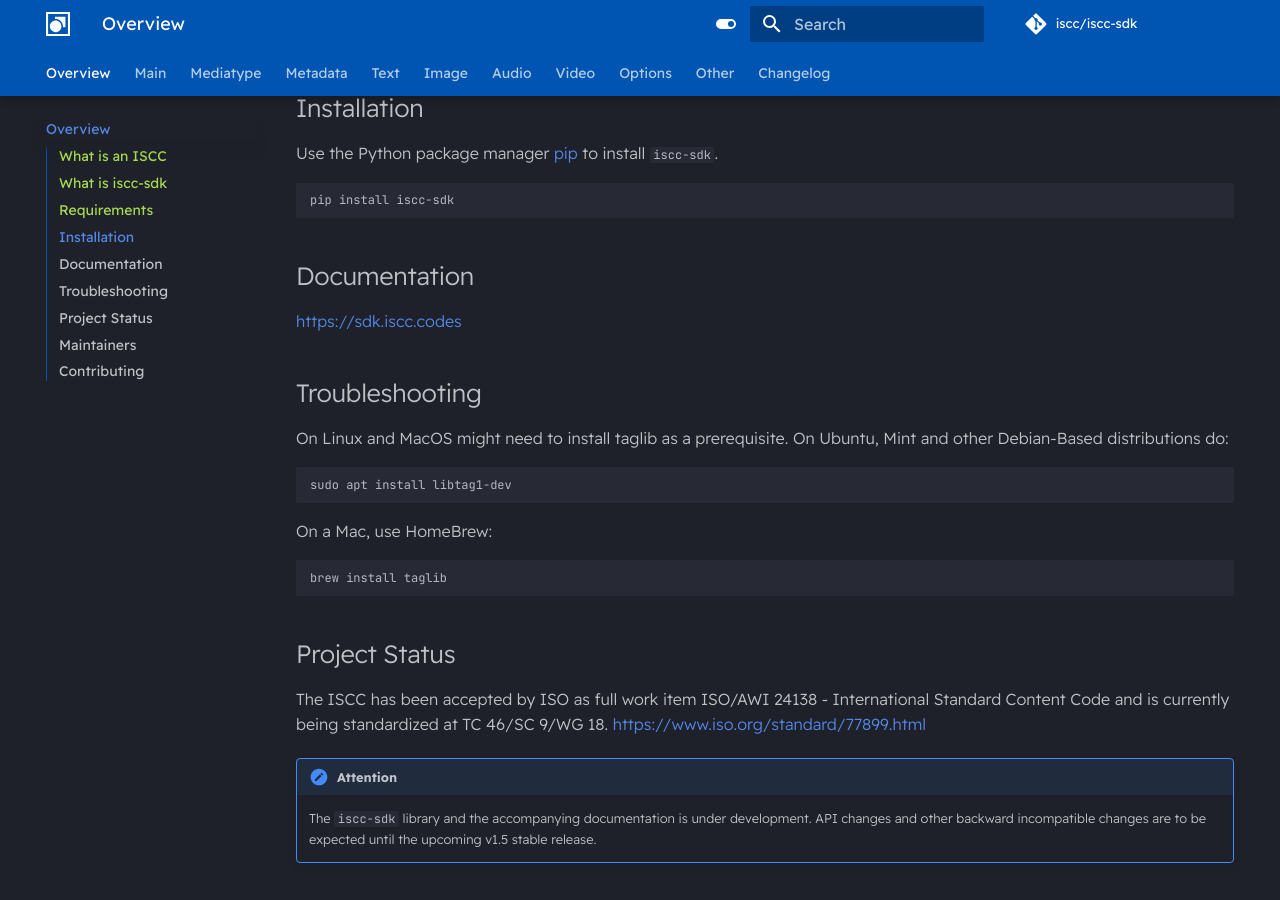
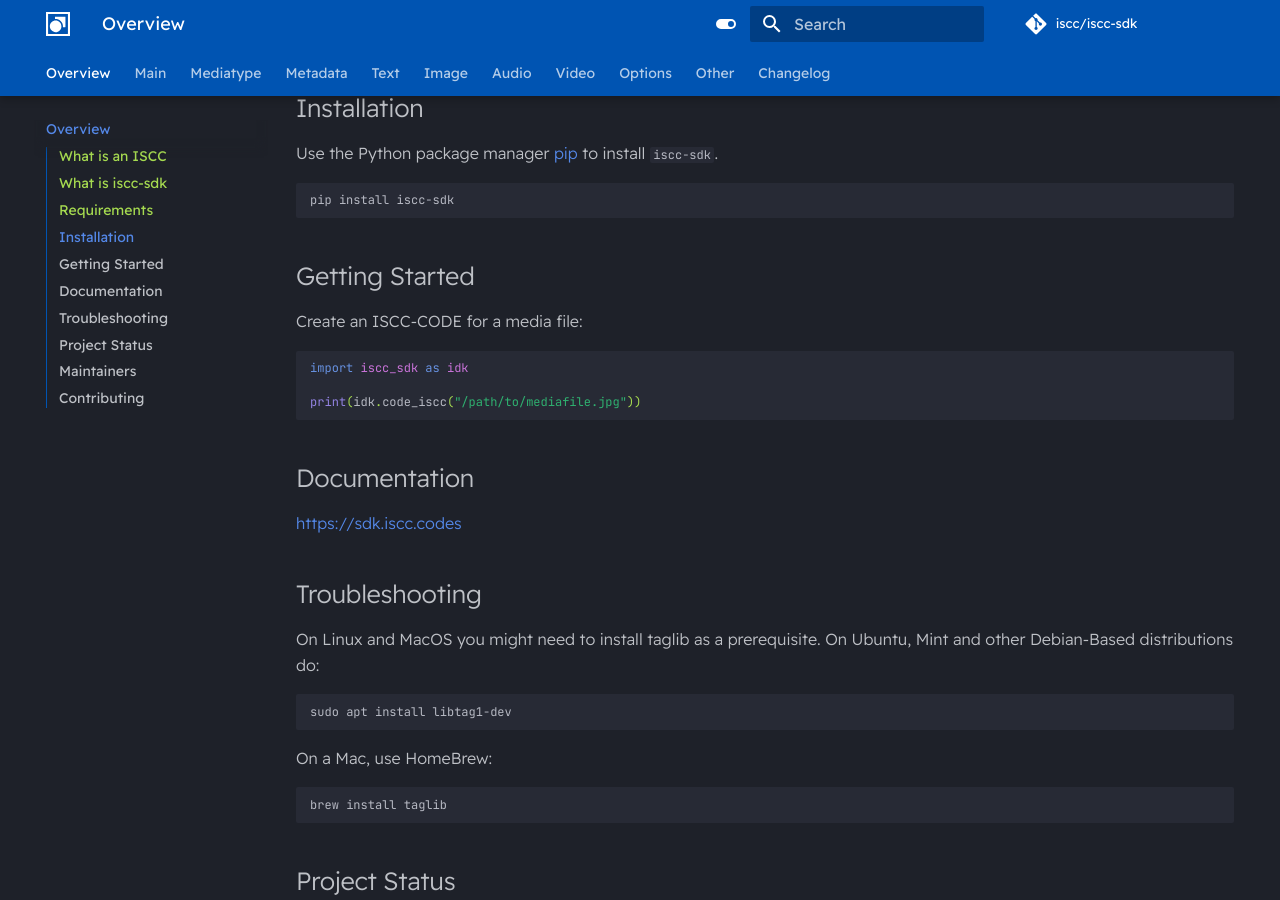
Before and after one commit to iscc/iscc-sdk, an MkDocs documentation site: the page built from docs/index.md, in a window 1280 px wide and 900 px high, scrolled down 1001 px. Built offline with MkDocs 1.6.1 and Material for MkDocs 9.7.7, drawn with Linux system fonts in a browser that asks for light colours; comment, search, counter and statistics services are not loaded.

````diff
--- a/docs/index.md
+++ b/docs/index.md
@@ -47,13 +47,23 @@ Use the Python package manager [pip](https://pip.pypa.io/en/stable/) to install
 pip install iscc-sdk
 ```
 
+## Getting Started
+
+Create an ISCC-CODE for a media file:
+
+```python
+import iscc_sdk as idk
+
+print(idk.code_iscc("/path/to/mediafile.jpg"))
+```
+
 ## Documentation
 
 <https://sdk.iscc.codes>
 
 ## Troubleshooting
 
-On Linux and MacOS might need to install taglib as a prerequisite. On Ubuntu, Mint and other
+On Linux and MacOS you might need to install taglib as a prerequisite. On Ubuntu, Mint and other
 Debian-Based distributions do:
 
 ```shell
````
Also changed, not shown: CHANGELOG.md (+3 -1 lines), README.md (+11 -1 lines), docs/changelog.md (+3 -1 lines).
